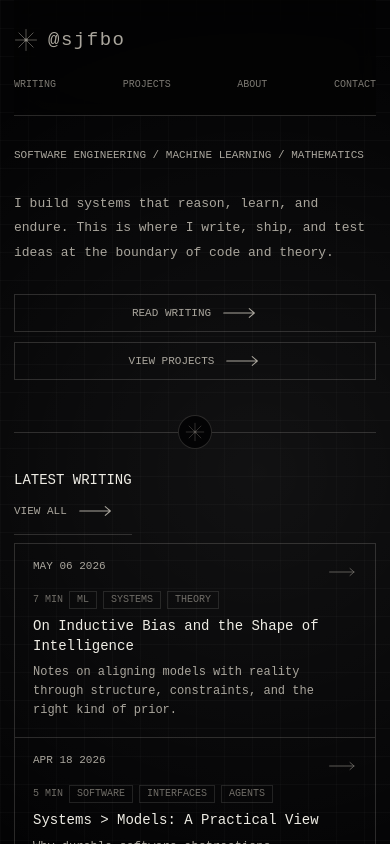
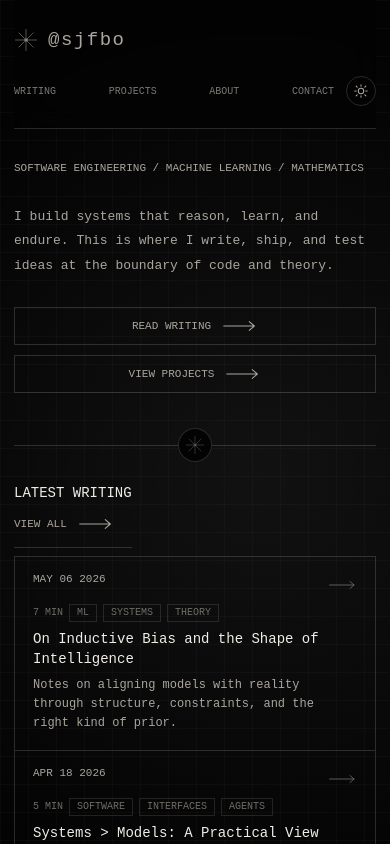
Before and after one commit to sjfbo/sjfbo.github.io, a React (Vite) app: page / in a window 390 px wide. Shown: the top 844 px of the page. Built offline with nearby package versions, Linux system fonts and the light colour scheme.

Commit message:
Add light mode theme toggle

```diff
--- a/index.html
+++ b/index.html
@@ -9,6 +9,17 @@
     />
     <meta name="theme-color" content="#030304" />
     <title>sjfbo</title>
+    <script>
+      (() => {
+        try {
+          const theme = localStorage.getItem("sjfbo-theme");
+          if (theme === "light" || theme === "dark") {
+            document.documentElement.dataset.theme = theme;
+            document.documentElement.style.colorScheme = theme;
+          }
+        } catch {}
+      })();
+    </script>
   </head>
   <body>
     <div id="root"></div>
--- a/src/App.jsx
+++ b/src/App.jsx
@@ -55,6 +55,88 @@ const navItems = [
   { href: "#/about", key: "about", label: "about" },
   { href: "#/contact", key: "contact", label: "contact" },
 ];
+
+const THEME_STORAGE_KEY = "sjfbo-theme";
+const themeOptions = new Set(["dark", "light"]);
+
+const mermaidThemeVariables = {
+  dark: {
+    background: "#030304",
+    primaryColor: "#0b0b0c",
+    primaryTextColor: "#efede5",
+    primaryBorderColor: "rgba(239, 237, 229, 0.35)",
+    lineColor: "rgba(239, 237, 229, 0.48)",
+    secondaryColor: "#101012",
+    tertiaryColor: "#070708",
+    fontFamily:
+      "SFMono-Regular, Roboto Mono, Cascadia Code, Liberation Mono, monospace",
+  },
+  light: {
+    background: "#eeece6",
+    primaryColor: "#f7f6f1",
+    primaryTextColor: "#171615",
+    primaryBorderColor: "rgba(23, 22, 21, 0.26)",
+    lineColor: "rgba(23, 22, 21, 0.46)",
+    secondaryColor: "#e3e0d8",
+    tertiaryColor: "#faf9f5",
+    fontFamily:
+      "SFMono-Regular, Roboto Mono, Cascadia Code, Liberation Mono, monospace",
+  },
+};
+
+function normalizeTheme(value) {
+  return themeOptions.has(value) ? value : "dark";
+}
+
+function readPreferredTheme() {
+  if (typeof document !== "undefined") {
+    const documentTheme = document.documentElement.dataset.theme;
+    if (themeOptions.has(documentTheme)) return documentTheme;
+  }
+
+  if (typeof window === "undefined") return "dark";
+
+  try {
+    return normalizeTheme(window.localStorage.getItem(THEME_STORAGE_KEY));
+  } catch {
+    return "dark";
+  }
+}
+
+function applyTheme(theme) {
+  if (typeof document === "undefined") return;
+
+  document.documentElement.dataset.theme = theme;
+  document.documentElement.style.colorScheme = theme;
+  document
+    .querySelector('meta[name="theme-color"]')
+    ?.setAttribute("content", theme === "dark" ? "#030304" : "#eeece6");
+
+  try {
+    window.localStorage.setItem(THEME_STORAGE_KEY, theme);
+  } catch {
+    // Theme still applies for the session when localStorage is unavailable.
+  }
+}
+
+function readCurrentTheme() {
+  if (typeof document === "undefined") return "dark";
+  return normalizeTheme(document.documentElement.dataset.theme);
+}
+
+function useThemePreference() {
+  const [theme, setTheme] = React.useState(readPreferredTheme);
+
+  React.useLayoutEffect(() => {
+    applyTheme(theme);
+  }, [theme]);
+
+  const toggleTheme = React.useCallback(() => {
+    setTheme((currentTheme) => (currentTheme === "dark" ? "light" : "dark"));
+  }, []);
+
+  return { theme, toggleTheme };
+}
 
 function escapeHtml(value) {
   return value
@@ -151,28 +233,7 @@ function extractArticleToc(source) {
 
 function getMermaidRenderer() {
   if (!mermaidRendererPromise) {
-    mermaidRendererPromise = import("mermaid").then((mermaidModule) => {
-      const mermaid = mermaidModule.default;
-
-      mermaid.initialize({
-        startOnLoad: false,
-        securityLevel: "strict",
-        theme: "base",
-        themeVariables: {
-          background: "#030304",
-          primaryColor: "#0b0b0c",
-          primaryTextColor: "#efede5",
-          primaryBorderColor: "rgba(239, 237, 229, 0.35)",
-          lineColor: "rgba(239, 237, 229, 0.48)",
-          secondaryColor: "#101012",
-          tertiaryColor: "#070708",
-          fontFamily:
-            "SFMono-Regular, Roboto Mono, Cascadia Code, Liberation Mono, monospace",
-        },
-      });
-
-      return mermaid;
-    });
+    mermaidRendererPromise = import("mermaid").then((mermaidModule) => mermaidModule.default);
   }
 
   return mermaidRendererPromise;
@@ -201,6 +262,40 @@ function CopyIcon() {
       <rect x="8" y="8" width="10" height="10" />
       <path d="M6 14H5a2 2 0 0 1-2-2V5a2 2 0 0 1 2-2h7a2 2 0 0 1 2 2v1" />
     </svg>
+  );
+}
+
+function ThemeIcon({ theme }) {
+  if (theme === "light") {
+    return (
+      <svg className="theme-icon" viewBox="0 0 24 24" aria-hidden="true">
+        <path d="M20.3 15.6a7.2 7.2 0 0 1-9.9-9.9 7.4 7.4 0 1 0 9.9 9.9Z" />
+      </svg>
+    );
+  }
+
+  return (
+    <svg className="theme-icon" viewBox="0 0 24 24" aria-hidden="true">
+      <circle cx="12" cy="12" r="4.1" />
+      <path d="M12 2.7v2.2M12 19.1v2.2M4.7 4.7l1.6 1.6M17.7 17.7l1.6 1.6M2.7 12h2.2M19.1 12h2.2M4.7 19.3l1.6-1.6M17.7 6.3l1.6-1.6" />
+    </svg>
+  );
+}
+
+function ThemeToggle({ onToggleTheme, theme }) {
+  const nextTheme = theme === "dark" ? "light" : "dark";
+
+  return (
+    <button
+      aria-label={`Switch to ${nextTheme} mode`}
+      className="theme-toggle"
+      data-theme-mode={theme}
+      onClick={onToggleTheme}
+      title={`${nextTheme} mode`}
+      type="button"
+    >
+      <ThemeIcon theme={theme} />
+    </button>
   );
 }
 
@@ -359,7 +454,20 @@ function formatDate(dateString) {
 
 function MermaidDiagram({ chart }) {
   const id = React.useId().replace(/:/g, "");
+  const [theme, setTheme] = React.useState(readCurrentTheme);
   const [rendered, setRendered] = React.useState({ svg: "", error: "" });
+
+  React.useEffect(() => {
+    const root = document.documentElement;
+    const observer = new MutationObserver(() => setTheme(readCurrentTheme()));
+
+    observer.observe(root, {
+      attributeFilter: ["data-theme"],
+      attributes: true,
+    });
+
+    return () => observer.disconnect();
+  }, []);
 
   React.useEffect(() => {
     let cancelled = false;
@@ -367,7 +475,15 @@ function MermaidDiagram({ chart }) {
     async function renderDiagram() {
       try {
         const mermaid = await getMermaidRenderer();
-        const result = await mermaid.render(`mermaid-${id}`, chart);
+
+        mermaid.initialize({
+          startOnLoad: false,
+          securityLevel: "strict",
+          theme: "base",
+          themeVariables: mermaidThemeVariables[theme],
+        });
+
+        const result = await mermaid.render(`mermaid-${id}-${theme}`, chart);
         if (!cancelled) {
           setRendered({ svg: result.svg, error: "" });
         }
@@ -385,7 +501,7 @@ function MermaidDiagram({ chart }) {
     return () => {
       cancelled = true;
     };
-  }, [chart, id]);
+  }, [chart, id, theme]);
 
   if (rendered.error) {
     return (
@@ -669,7 +785,7 @@ function useDocumentTitle(route) {
   }, [route.name, route.slug]);
 }
 
-function Topbar({ route }) {
+function Topbar({ onToggleTheme, route, theme }) {
   const activeSection =
     route.name === "article" ? "writing" : route.name === "project" ? "projects" : route.name;
 
@@ -679,6 +795,7 @@ function Topbar({ route }) {
         <StarGlyph className="brand-mark" />
         <span className="brand-name">{profile.handle}</span>
       </a>
+      <div className="topbar-actions">
         <nav className="nav-links">
           {navItems.map((item) => {
             const active = activeSection === item.key;
@@ -694,6 +811,11 @@ function Topbar({ route }) {
             );
           })}
         </nav>
+        <ThemeToggle
+          onToggleTheme={onToggleTheme}
+          theme={theme}
+        />
+      </div>
     </header>
   );
 }
@@ -1063,11 +1185,16 @@ function RouteView({ route }) {
 
 export function App() {
   const route = useHashRoute();
+  const { theme, toggleTheme } = useThemePreference();
   useDocumentTitle(route);
 
   return (
     <main className="site-shell">
-      <Topbar route={route} />
+      <Topbar
+        onToggleTheme={toggleTheme}
+        route={route}
+        theme={theme}
+      />
       <RouteView route={route} />
     </main>
   );
--- a/src/styles.css
+++ b/src/styles.css
@@ -8,10 +8,96 @@
   --line: rgba(239, 237, 229, 0.16);
   --line-strong: rgba(239, 237, 229, 0.28);
   --accent: #f5f1e7;
+  --bg-glow: rgba(255, 255, 255, 0.06);
+  --grid-line: rgba(255, 255, 255, 0.024);
+  --grid-line-soft: rgba(255, 255, 255, 0.018);
+  --topbar-bg: rgba(3, 3, 4, 0.74);
+  --interactive-bg: rgba(255, 255, 255, 0.025);
+  --interactive-bg-strong: rgba(255, 255, 255, 0.035);
+  --row-hover-bg: rgba(255, 255, 255, 0.012);
+  --row-hover-gradient: linear-gradient(90deg, rgba(255, 255, 255, 0.035), transparent 44%);
+  --tag-line: rgba(239, 237, 229, 0.12);
+  --inline-code-bg: rgba(255, 255, 255, 0.035);
+  --code-grid-line: rgba(255, 255, 255, 0.026);
+  --code-grid-line-soft: rgba(255, 255, 255, 0.018);
+  --code-bg: rgba(3, 3, 4, 0.82);
+  --code-failed: #d0a4a4;
+  --code-text: #c8c4bb;
+  --code-keyword: #9fd0d1;
+  --code-title: #f0ead6;
+  --code-type: #aecbe0;
+  --code-string: #b7c8b0;
+  --code-number: #dec88d;
+  --code-comment: #77736b;
+  --code-attr: #d0bfa1;
+  --code-meta: #9fb6bf;
+  --code-deletion: #d0a4a4;
+  --code-addition: #b6cda9;
+  --mermaid-glow: rgba(255, 255, 255, 0.055);
+  --mermaid-bg: rgba(3, 3, 4, 0.72);
+  --mermaid-error-line: rgba(239, 237, 229, 0.32);
+  --portrait-bg: #050505;
+  --portrait-overlay: linear-gradient(rgba(239, 237, 229, 0.12), rgba(3, 3, 4, 0.22));
+  --portrait-sheen: linear-gradient(90deg, transparent, rgba(239, 237, 229, 0.08) 52%, transparent);
+  --portrait-ring: inset 0 0 0 1px rgba(239, 237, 229, 0.12);
+  --portrait-shadow: inset 0 0 46px rgba(3, 3, 4, 0.7);
+  --portrait-filter: grayscale(1) sepia(0.18) saturate(0.58) contrast(1.22) brightness(0.76);
+  --hero-image-filter: contrast(1.08) brightness(0.84);
+  --hero-image-blend: normal;
+  --hero-image-opacity: 0.78;
   --measure: 1560px;
   --mono: "SFMono-Regular", "Roboto Mono", "Cascadia Code", "Liberation Mono", monospace;
   --serif: Georgia, "Times New Roman", serif;
   --sans: Inter, ui-sans-serif, system-ui, -apple-system, BlinkMacSystemFont, "Segoe UI", sans-serif;
+}
+
+:root[data-theme="light"] {
+  color-scheme: light;
+  --bg: #eeece6;
+  --bg-soft: #e2dfd7;
+  --text: #171615;
+  --muted: #5f5c55;
+  --faint: #837f76;
+  --line: rgba(23, 22, 21, 0.16);
+  --line-strong: rgba(23, 22, 21, 0.28);
+  --accent: #0d0d0c;
+  --bg-glow: transparent;
+  --grid-line: transparent;
+  --grid-line-soft: transparent;
+  --topbar-bg: rgba(238, 236, 230, 0.78);
+  --interactive-bg: rgba(23, 22, 21, 0.04);
+  --interactive-bg-strong: rgba(23, 22, 21, 0.06);
+  --row-hover-bg: rgba(23, 22, 21, 0.018);
+  --row-hover-gradient: linear-gradient(90deg, rgba(23, 22, 21, 0.045), transparent 44%);
+  --tag-line: rgba(23, 22, 21, 0.13);
+  --inline-code-bg: rgba(23, 22, 21, 0.045);
+  --code-grid-line: rgba(23, 22, 21, 0.04);
+  --code-grid-line-soft: rgba(23, 22, 21, 0.03);
+  --code-bg: rgba(248, 247, 242, 0.86);
+  --code-failed: #9d4e4e;
+  --code-text: #2d2b27;
+  --code-keyword: #006b75;
+  --code-title: #171615;
+  --code-type: #365f7d;
+  --code-string: #4f6b35;
+  --code-number: #856100;
+  --code-comment: #81786d;
+  --code-attr: #755b2e;
+  --code-meta: #4e6670;
+  --code-deletion: #9d4e4e;
+  --code-addition: #557337;
+  --mermaid-glow: rgba(23, 22, 21, 0.055);
+  --mermaid-bg: rgba(248, 247, 242, 0.72);
+  --mermaid-error-line: rgba(23, 22, 21, 0.3);
+  --portrait-bg: #ddd9cf;
+  --portrait-overlay: linear-gradient(rgba(238, 236, 230, 0.05), rgba(238, 236, 230, 0.28));
+  --portrait-sheen: linear-gradient(90deg, transparent, rgba(23, 22, 21, 0.08) 52%, transparent);
+  --portrait-ring: inset 0 0 0 1px rgba(23, 22, 21, 0.1);
+  --portrait-shadow: inset 0 0 42px rgba(23, 22, 21, 0.18);
+  --portrait-filter: grayscale(1) sepia(0.08) saturate(0.7) contrast(1.08) brightness(0.98);
+  --hero-image-filter: grayscale(1) contrast(1.06) brightness(1.04) invert(1);
+  --hero-image-blend: multiply;
+  --hero-image-opacity: 0.54;
 }
 
 * {
@@ -27,15 +113,16 @@ body {
   min-width: 320px;
   color: var(--text);
   background:
-    radial-gradient(circle at 66% 22%, rgba(255, 255, 255, 0.06), transparent 28rem),
-    linear-gradient(rgba(255, 255, 255, 0.024) 1px, transparent 1px),
-    linear-gradient(90deg, rgba(255, 255, 255, 0.018) 1px, transparent 1px),
+    radial-gradient(circle at 66% 22%, var(--bg-glow), transparent 28rem),
+    linear-gradient(var(--grid-line) 1px, transparent 1px),
+    linear-gradient(90deg, var(--grid-line-soft) 1px, transparent 1px),
     var(--bg);
   background-size: auto, 28px 28px, 28px 28px, auto;
   font-family: var(--sans);
   -webkit-font-smoothing: antialiased;
   text-rendering: optimizeLegibility;
   overflow-x: hidden;
+  transition: color 180ms ease;
 }
 
 a {
@@ -82,12 +169,13 @@ button:focus-visible {
   min-width: 0;
   min-height: 76px;
   border-bottom: 1px solid var(--line);
-  background: rgba(3, 3, 4, 0.74);
+  background: var(--topbar-bg);
   backdrop-filter: blur(18px);
 }
 
 .brand,
-.nav-links {
+.nav-links,
+.topbar-actions {
   display: flex;
   align-items: center;
 }
@@ -123,6 +211,48 @@ button:focus-visible {
   font-size: 12px;
   text-transform: uppercase;
   color: var(--muted);
+}
+
+.topbar-actions {
+  justify-content: flex-end;
+  gap: clamp(16px, 2.5vw, 30px);
+  min-width: 0;
+  flex: 1 1 auto;
+}
+
+.theme-toggle {
+  display: grid;
+  place-items: center;
+  width: 32px;
+  height: 32px;
+  flex: 0 0 auto;
+  border: 1px solid var(--line);
+  border-radius: 50%;
+  background: transparent;
+  color: var(--muted);
+  cursor: pointer;
+  transition:
+    border-color 180ms ease,
+    background-color 180ms ease,
+    color 180ms ease,
+    transform 180ms ease;
+}
+
+.theme-toggle:hover {
+  border-color: var(--line-strong);
+  background: var(--interactive-bg);
+  color: var(--accent);
+  transform: translateY(-1px);
+}
+
+.theme-icon {
+  width: 16px;
+  height: 16px;
+  fill: none;
+  stroke: currentColor;
+  stroke-linecap: round;
+  stroke-linejoin: round;
+  stroke-width: 1.55;
 }
 
 .nav-links a,
@@ -252,7 +382,7 @@ button:focus-visible {
 
 .hero-actions a:hover {
   border-color: var(--line-strong);
-  background: rgba(255, 255, 255, 0.025);
+  background: var(--interactive-bg);
   color: var(--accent);
 }
 
@@ -261,7 +391,7 @@ button:focus-visible {
   min-height: 310px;
   margin-right: max(-14px, -1vw);
   overflow: hidden;
-  opacity: 0.78;
+  opacity: var(--hero-image-opacity);
   mask-image: linear-gradient(90deg, transparent 0, black 13%, black 84%, transparent 100%);
 }
 
@@ -279,7 +409,8 @@ button:focus-visible {
   min-height: 310px;
   object-fit: cover;
   object-position: center;
-  filter: contrast(1.08) brightness(0.84);
+  filter: var(--hero-image-filter);
+  mix-blend-mode: var(--hero-image-blend);
 }
 
 .axis {
@@ -417,8 +548,8 @@ button:focus-visible {
 .project-row:hover {
   border-color: var(--line-strong);
   background:
-    linear-gradient(90deg, rgba(255, 255, 255, 0.035), transparent 44%),
-    rgba(255, 255, 255, 0.012);
+    var(--row-hover-gradient),
+    var(--row-hover-bg);
   transform: translateY(-1px);
 }
 
@@ -496,7 +627,7 @@ button:focus-visible {
   align-items: center;
   min-height: 18px;
   padding: 0 7px;
-  border: 1px solid rgba(239, 237, 229, 0.12);
+  border: 1px solid var(--tag-line);
   color: var(--faint);
   font-family: var(--mono);
   font-size: 10px;
@@ -852,6 +983,8 @@ button:focus-visible {
 
 .markdown-body h2:first-child {
   margin-top: 0;
+  padding-top: 0;
+  border-top: 0;
 }
 
 .markdown-body h3 {
@@ -919,7 +1052,7 @@ button:focus-visible {
 .markdown-body :not(pre) > code {
   padding: 0.14em 0.38em;
   border: 1px solid var(--line);
-  background: rgba(255, 255, 255, 0.035);
+  background: var(--inline-code-bg);
   color: var(--text);
   font-family: var(--mono);
   font-size: 0.92em;
@@ -930,9 +1063,9 @@ button:focus-visible {
   margin: 28px 0 0;
   border: 1px solid var(--line);
   background:
-    linear-gradient(rgba(255, 255, 255, 0.026) 1px, transparent 1px),
-    linear-gradient(90deg, rgba(255, 255, 255, 0.018) 1px, transparent 1px),
-    rgba(3, 3, 4, 0.82);
+    linear-gradient(var(--code-grid-line) 1px, transparent 1px),
+    linear-gradient(90deg, var(--code-grid-line-soft) 1px, transparent 1px),
+    var(--code-bg);
   background-size: 22px 22px, 22px 22px, auto;
 }
 
@@ -992,12 +1125,12 @@ button:focus-visible {
 .code-copy[data-status="selected"],
 .code-copy[data-status="failed"] {
   border-color: var(--line);
-  background: rgba(255, 255, 255, 0.035);
+  background: var(--interactive-bg-strong);
   color: var(--accent);
 }
 
 .code-copy[data-status="failed"] {
-  color: #d0a4a4;
+  color: var(--code-failed);
 }
 
 .copy-icon {
@@ -1021,7 +1154,7 @@ button:focus-visible {
 }
 
 .code-block code {
-  color: #c8c4bb;
+  color: var(--code-text);
   font-family: var(--mono);
   font-size: 13px;
   line-height: 1.85;
@@ -1031,36 +1164,36 @@ button:focus-visible {
 .code-block .hljs-keyword,
 .code-block .hljs-selector-tag,
 .code-block .hljs-built_in {
-  color: #9fd0d1;
+  color: var(--code-keyword);
 }
 
 .code-block .hljs-title,
 .code-block .hljs-title.function_,
 .code-block .hljs-function .hljs-title {
-  color: #f0ead6;
+  color: var(--code-title);
 }
 
 .code-block .hljs-type,
 .code-block .hljs-title.class_,
 .code-block .hljs-variable.language_ {
-  color: #aecbe0;
+  color: var(--code-type);
 }
 
 .code-block .hljs-string,
 .code-block .hljs-regexp,
 .code-block .hljs-template-variable {
-  color: #b7c8b0;
+  color: var(--code-string);
 }
 
 .code-block .hljs-number,
 .code-block .hljs-literal,
 .code-block .hljs-symbol {
-  color: #dec88d;
+  color: var(--code-number);
 }
 
 .code-block .hljs-comment,
 .code-block .hljs-quote {
-  color: #77736b;
+  color: var(--code-comment);
   font-style: italic;
 }
 
@@ -1069,20 +1202,20 @@ button:focus-visible {
 .code-block .hljs-property,
 .code-block .hljs-params,
 .code-block .hljs-punctuation {
-  color: #d0bfa1;
+  color: var(--code-attr);
 }
 
 .code-block .hljs-meta,
 .code-block .hljs-tag {
-  color: #9fb6bf;
+  color: var(--code-meta);
 }
 
 .code-block .hljs-deletion {
-  color: #d0a4a4;
+  color: var(--code-deletion);
 }
 
 .code-block .hljs-addition {
-  color: #b6cda9;
+  color: var(--code-addition);
 }
 
 .mermaid-frame {
@@ -1093,8 +1226,8 @@ button:focus-visible {
   padding: 22px;
   border: 1px solid var(--line);
   background:
-    radial-gradient(circle at 50% 20%, rgba(255, 255, 255, 0.055), transparent 22rem),
-    rgba(3, 3, 4, 0.72);
+    radial-gradient(circle at 50% 20%, var(--mermaid-glow), transparent 22rem),
+    var(--mermaid-bg);
 }
 
 .mermaid-frame svg {
@@ -1113,7 +1246,7 @@ button:focus-visible {
 .mermaid-error {
   align-content: center;
   gap: 10px;
-  border-color: rgba(239, 237, 229, 0.32);
+  border-color: var(--mermaid-error-line);
   color: var(--muted);
   font-family: var(--mono);
   font-size: 12px;
@@ -1205,7 +1338,7 @@ button:focus-visible {
   overflow: hidden;
   border: 1px solid var(--line-strong);
   border-radius: 50%;
-  background: #050505;
+  background: var(--portrait-bg);
 }
 
 .about-portrait::after {
@@ -1215,11 +1348,11 @@ button:focus-visible {
   z-index: 1;
   pointer-events: none;
   background:
-    linear-gradient(rgba(239, 237, 229, 0.12), rgba(3, 3, 4, 0.22)),
-    linear-gradient(90deg, transparent, rgba(239, 237, 229, 0.08) 52%, transparent);
+    var(--portrait-overlay),
+    var(--portrait-sheen);
   box-shadow:
-    inset 0 0 0 1px rgba(239, 237, 229, 0.12),
-    inset 0 0 46px rgba(3, 3, 4, 0.7);
+    var(--portrait-ring),
+    var(--portrait-shadow);
 }
 
 .about-portrait img {
@@ -1227,7 +1360,7 @@ button:focus-visible {
   height: 100%;
   object-fit: cover;
   object-position: center 44%;
-  filter: grayscale(1) sepia(0.18) saturate(0.58) contrast(1.22) brightness(0.76);
+  filter: var(--portrait-filter);
 }
 
 .current-list {
@@ -1317,6 +1450,10 @@ button:focus-visible {
     font-size: 11px;
   }
 
+  .topbar-actions {
+    gap: clamp(14px, 3vw, 24px);
+  }
+
   .nav-links a::after {
     bottom: -25px;
   }
@@ -1355,8 +1492,8 @@ button:focus-visible {
     position: static;
     order: -1;
     margin-top: 28px;
-    padding: 16px 0 0;
-    border-top: 1px solid var(--line);
+    padding: 0;
+    border-top: 0;
     border-left: 0;
   }
 
@@ -1417,6 +1554,14 @@ button:focus-visible {
     font-size: 19px;
   }
 
+  .topbar-actions {
+    display: grid;
+    grid-template-columns: minmax(0, 1fr) auto;
+    align-items: center;
+    width: 100%;
+    gap: 12px;
+  }
+
   .nav-links {
     display: flex;
     width: 100%;
@@ -1432,6 +1577,12 @@ button:focus-visible {
 
   .nav-links a::after {
     bottom: -10px;
+  }
+
+  .theme-toggle {
+    justify-self: end;
+    width: 30px;
+    height: 30px;
   }
 
   .hero-summary {
```
Lines whose indentation alone changed are shown as unchanged.
